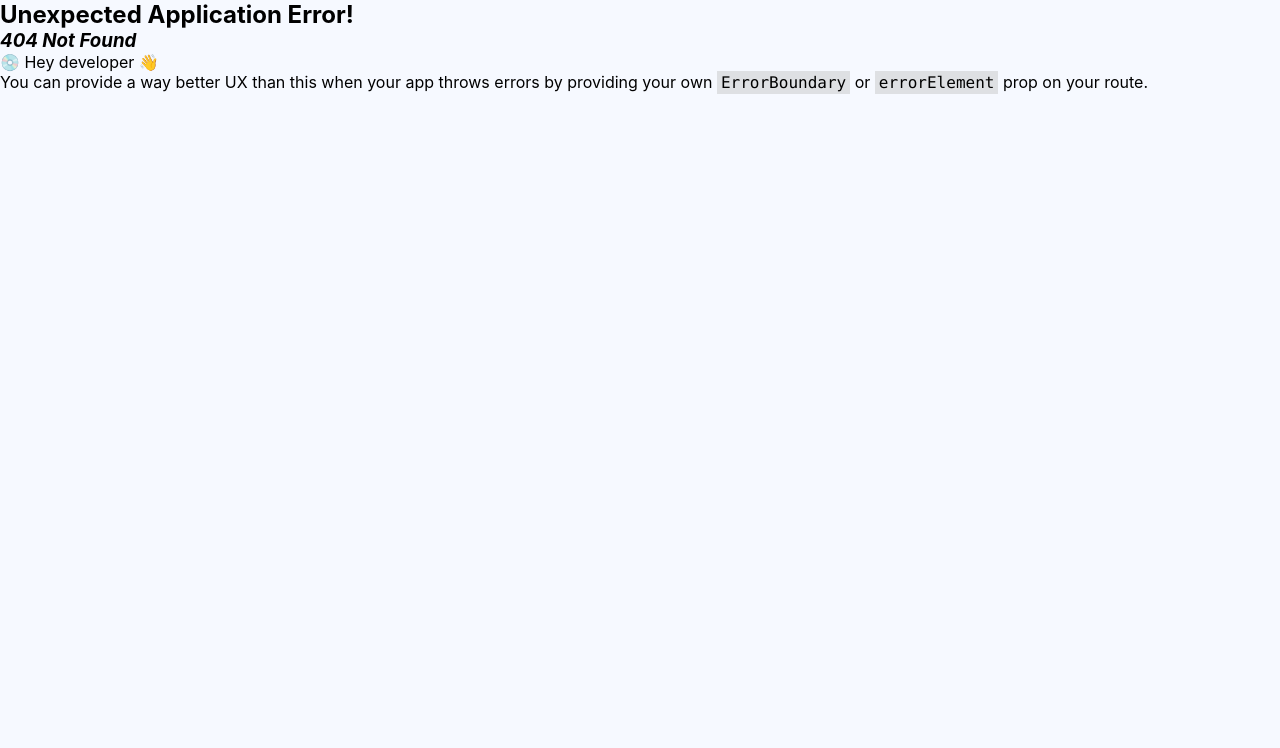
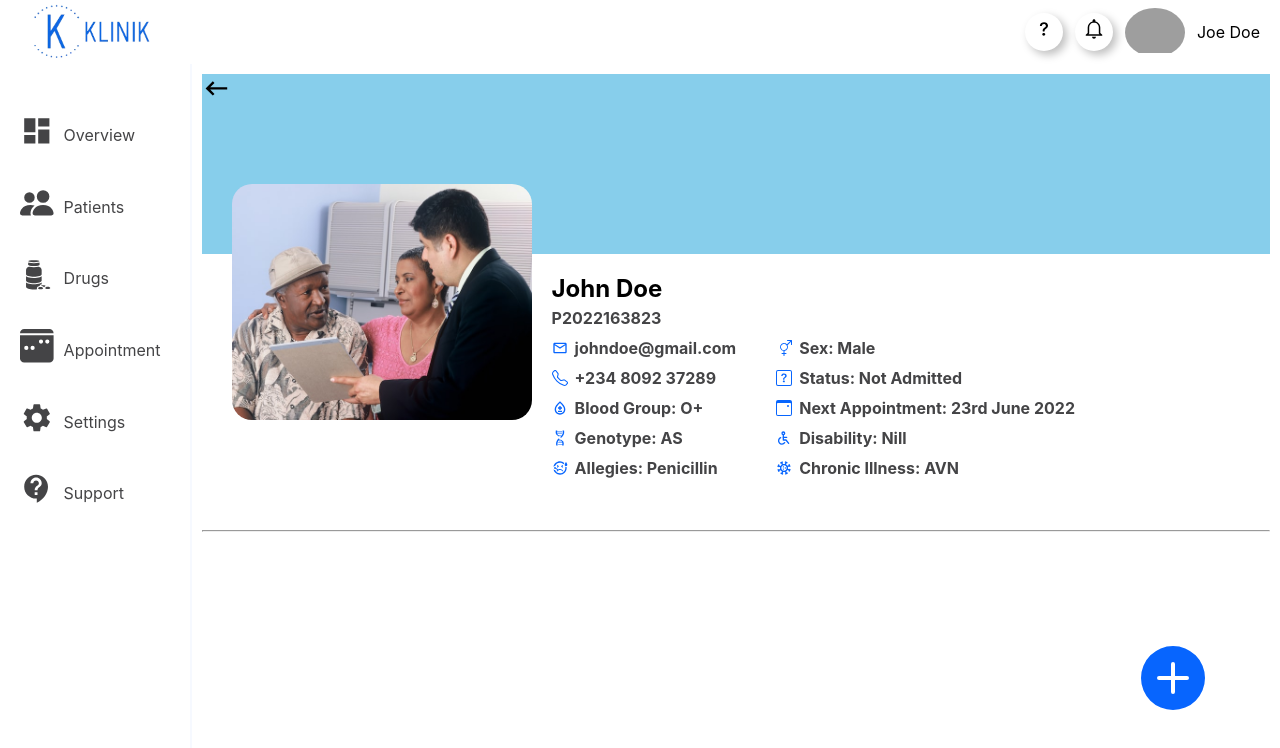
Before and after one commit to St-Pardon/klinik, a React (Create React App) app in the folder client/: page /dashboard/staff_detail in a window 1280 px wide. Before the commit this address had no page. Shown: the top 748 px of the page. Built offline with nearby package versions, Linux system fonts and the light colour scheme; grey boxes are pictures that could not be loaded.

Commit message:
:hammer: updated staff details and user profile

```diff
--- a/client/src/App.js
+++ b/client/src/App.js
@@ -16,6 +16,7 @@ import DrugContainer from "./containers/drug.container";
 import NewDrug from "./routes/registration/newDrug.registration";
 import WelcomeDashboard from "./routes/dashboard/welcome.dashboard";
 import UserProfile from "./routes/profile/user.profile";
+import StaffDetail from "./routes/Detail/staff.detail";
 
 function App() {
   const [user_type, setUser_type] = useState("");
@@ -84,6 +85,10 @@ function App() {
           element: <PatientDetail />,
         },
         {
+          path: "staff_detail",
+          element: <StaffDetail />,
+        },
+        {
           path: "new_staff",
           element: <NewStaffContainer />,
         },
--- a/client/src/components/heading/heading.component.jsx
+++ b/client/src/components/heading/heading.component.jsx
@@ -21,6 +21,12 @@ export const SubHeading = styled.h4`
     css`
       padding: 5px 0;
     `}
+    ${(props) =>
+    props.profile &&
+    css`
+      color: #0765fe;
+      font-size: 1.3rem;
+    `}
 `;
 
 export const SecHeading = styled.h3`
@@ -31,4 +37,11 @@ export const SecHeading = styled.h3`
       text-align: center;
       font-size: 1.2rem;
     `}
+  ${(props) =>
+    props.name &&
+    css`
+      color: #0765fe;
+      padding: 15px 0 0 0;
+      font-size: 2rem;
+    `}
 `;
--- a/client/src/components/img/img.styled.jsx
+++ b/client/src/components/img/img.styled.jsx
@@ -1,4 +1,4 @@
-import styled, {css} from "styled-components";
+import styled, { css } from "styled-components";
 
 export const Img = styled.img`
   width: 100%;
--- a/client/src/containers/patients.container.jsx
+++ b/client/src/containers/patients.container.jsx
@@ -36,7 +36,7 @@ const PatientsContainer = () => {
           <tbody>
             <tr>
               <td>1</td>
-              <Link to='/dashboard/patient_detail'><td>Jon doe</td></Link>
+              <td><Link to='/dashboard/patient_detail'>Jon doe</Link></td>
               <td>P20220980</td>
               <td>08099988899</td>
               <td>doe@abc.com</td>
--- a/client/src/containers/staff.container.jsx
+++ b/client/src/containers/staff.container.jsx
@@ -34,7 +34,7 @@ const StaffContainer = () => {
           <tbody>
             <tr>
               <td>1</td>
-              <td>Jon doe</td>
+              <td><Link to='/dashboard/staff_detail'>Jon doe</Link></td>
               <td>S20220980</td>
               <td>08099988899</td>
               <td>doe@abc.com</td>
@@ -45,8 +45,8 @@ const StaffContainer = () => {
             </tr>
             <tr>
               <td>2</td>
-              <td>Jon doe</td>
-              <td>P20220980</td>
+              <td><Link to='/dashboard/staff_detail'>Jon doe</Link></td>
+              <td>S20220980</td>
               <td>08099988899</td>
               <td>doe@abc.com</td>
               <td>27353 levigon avenue</td>
--- a/client/src/routes/Detail/detail.style.jsx
+++ b/client/src/routes/Detail/detail.style.jsx
@@ -27,6 +27,13 @@ export const Div = styled.div`
       margin-bottom: 10px;
     `}
   ${(props) =>
+    props.profile &&
+    css`
+      display: block;
+      border-top: 1px solid #444446;
+      margin-bottom: 20px;
+    `}
+  ${(props) =>
     props.icon &&
     css`
       gap: 7px;
--- a/client/src/routes/Detail/staff.detail.jsx
+++ b/client/src/routes/Detail/staff.detail.jsx
@@ -1,18 +1,127 @@
-import React from 'react'
-import { MdKeyboardBackspace } from 'react-icons/md';
-import { Link } from 'react-router-dom';
-import { Section } from '../../containers/container.styled';
+import React from "react";
+import {
+  MdKeyboardBackspace,
+  MdOutlineBloodtype,
+  MdOutlineEmail,
+  MdOutlineSick,
+} from "react-icons/md";
+import { GiDna1 } from "react-icons/gi";
+import { TbDisabled } from "react-icons/tb";
+import { RiVirusLine } from "react-icons/ri";
+import { Link } from "react-router-dom";
+import { SubHeading } from "../../components/heading/heading.component";
+import { Figure, Img } from "../../components/img/img.styled";
+import { Section } from "../../containers/container.styled";
+// import avi from '../../assets/images/user-avatar.png'
+import avi from "../../assets/images/img1.jpg";
+import { Banner, Div } from "./detail.style";
+import { Icon } from "../../components/icon/icon.styled";
+import {
+  BsCalendar3Event,
+  BsFillPlusCircleFill,
+  BsGenderAmbiguous,
+  BsQuestionSquare,
+  BsTelephone,
+} from "react-icons/bs";
 
 const StaffDetail = () => {
   return (
     <Section>
-      <Link to="/dashboard/patients">
-        {" "}
-        <MdKeyboardBackspace style={{ fontSize: "1.8rem", color: "black" }} />
+      <Banner>
+        <Link to="/dashboard/patients">
+          {" "}
+          <MdKeyboardBackspace style={{ fontSize: "1.8rem", color: "black" }} />
+        </Link>
+      </Banner>
+      <Div banner>
+        <Figure detail>
+          <Img src={avi} alt="user's avatar" />
+        </Figure>
+        <div>
+          <div>
+            <h2>John Doe</h2>
+            <SubHeading bio>P2022163823</SubHeading>
+          </div>
+          <Div bio>
+            <div>
+              <a href="mailto:johndoe@gmail.com">
+                <Div icon>
+                  <Icon detail>
+                    <MdOutlineEmail />
+                  </Icon>
+                  <SubHeading bio>johndoe@gmail.com</SubHeading>
+                </Div>
+              </a>
+              <a href="tel:+234809237289">
+                <Div icon>
+                  <Icon detail>
+                    <BsTelephone />
+                  </Icon>
+                  <SubHeading bio>+234 8092 37289</SubHeading>
+                </Div>
+              </a>
+              <Div icon>
+                <Icon detail>
+                  <MdOutlineBloodtype />
+                </Icon>
+                <SubHeading bio>Blood Group: O+</SubHeading>
+              </Div>
+              <Div icon>
+                <Icon detail>
+                  <GiDna1 />
+                </Icon>
+                <SubHeading bio>Genotype: AS</SubHeading>
+              </Div>
+              <Div icon>
+                <Icon detail>
+                  <MdOutlineSick />
+                </Icon>
+                <SubHeading bio>Allegies: Penicillin</SubHeading>
+              </Div>
+            </div>
+            <div>
+              <Div icon>
+                <Icon detail>
+                  <BsGenderAmbiguous />
+                </Icon>
+                <SubHeading bio>Sex: Male</SubHeading>
+              </Div>
+              <Div icon>
+                <Icon detail>
+                  <BsQuestionSquare />
+                </Icon>
+                <SubHeading bio>Status: Not Admitted</SubHeading>
+              </Div>
+              <Div icon>
+                <Icon detail>
+                  <BsCalendar3Event />
+                </Icon>
+                <SubHeading bio>Next Appointment: 23rd June 2022</SubHeading>
+              </Div>
+              <Div icon>
+                <Icon detail>
+                  <TbDisabled />
+                </Icon>
+                <SubHeading bio>Disability: Nill</SubHeading>
+              </Div>
+              <Div icon>
+                <Icon detail>
+                  <RiVirusLine />
+                </Icon>
+                <SubHeading bio>Chronic Illness: AVN</SubHeading>
+              </Div>
+            </div>
+          </Div>
+        </div>
+      </Div>
+      <hr />
+      <Link to="new_entry">
+        <Icon add>
+          <BsFillPlusCircleFill title="New Entry" />
+        </Icon>
       </Link>
-      StaffDetail
     </Section>
   );
-}
+};
 
-export default StaffDetail
+export default StaffDetail;
--- a/client/src/routes/profile/user.profile.jsx
+++ b/client/src/routes/profile/user.profile.jsx
@@ -1,9 +1,103 @@
-import React from 'react'
+import React from "react";
+import { BsGenderAmbiguous, BsTelephone } from "react-icons/bs";
+import { GiDna1 } from "react-icons/gi";
+import {
+  MdCalendarViewMonth,
+  MdKeyboardBackspace,
+  MdOutlineBloodtype,
+  MdOutlineEmail,
+  MdOutlineSick,
+} from "react-icons/md";
+import { Link } from "react-router-dom";
+import {
+  SecHeading,
+  SubHeading,
+} from "../../components/heading/heading.component";
+import { Icon } from "../../components/icon/icon.styled";
+import { Figure, Img } from "../../components/img/img.styled";
+import { Banner, Div } from "../Detail/detail.style";
+import avi from "../../assets/images/img1.jpg";
 
 const UserProfile = () => {
   return (
-    <div>UserProfile</div>
-  )
-}
+    <>
+      {" "}
+      <Banner>
+        <Link to="/dashboard/patients">
+          {" "}
+          <MdKeyboardBackspace style={{ fontSize: "1.8rem", color: "black" }} />
+        </Link>
+      </Banner>
+      <Div banner>
+        <Figure detail>
+          <Img src={avi} alt="user's avatar" />
+        </Figure>
+        <div style={{width: "80%"}}>
+          <div style={{ paddingBottom: "20px" }}>
+            <SecHeading name>Firstname Lastname</SecHeading>
+            <SubHeading bio>S2022000034</SubHeading>
+          </div>
+          <div>
+            <Div profile>
+              <SubHeading profile>Contact Information</SubHeading>
+              <a href="mailto:johndoe@gmail.com">
+                <Div icon>
+                  <Icon detail>
+                    <MdOutlineEmail />
+                  </Icon>
+                  <SubHeading bio>johndoe@gmail.com</SubHeading>
+                </Div>
+              </a>
+              <a href="tel:+234809237289">
+                <Div icon>
+                  <Icon detail>
+                    <BsTelephone />
+                  </Icon>
+                  <SubHeading bio>+234 8092 37289</SubHeading>
+                </Div>
+              </a>
+            </Div>
+            <Div profile>
+              <SubHeading profile>Basic Information</SubHeading>
+              <Div icon>
+                <Icon detail>
+                  <BsGenderAmbiguous />
+                </Icon>
+                <SubHeading bio>Sex: Male</SubHeading>
+              </Div>
+              <Div icon>
+                <Icon detail>
+                  <MdCalendarViewMonth />
+                </Icon>
+                <SubHeading bio>Date of Birth: 23rd March 2011</SubHeading>
+              </Div>
+              <Div icon>
+                <Icon detail>
+                  <MdOutlineBloodtype />
+                </Icon>
+                <SubHeading bio>Blood Group: O+</SubHeading>
+              </Div>
+              <Div icon>
+                <Icon detail>
+                  <GiDna1 />
+                </Icon>
+                <SubHeading bio>Genotype: AS</SubHeading>
+              </Div>
+              <Div icon>
+                <Icon detail>
+                  <MdOutlineSick />
+                </Icon>
+                <SubHeading bio>Allegies: Penicillin</SubHeading>
+              </Div>
+            </Div>
+            <Div profile>
+              <SubHeading profile>Employment Information</SubHeading>
+            </Div>
+          </div>
+        </div>
+      </Div>
+    </>
+  );
+};
 
-export default UserProfile
+export default UserProfile;
```
